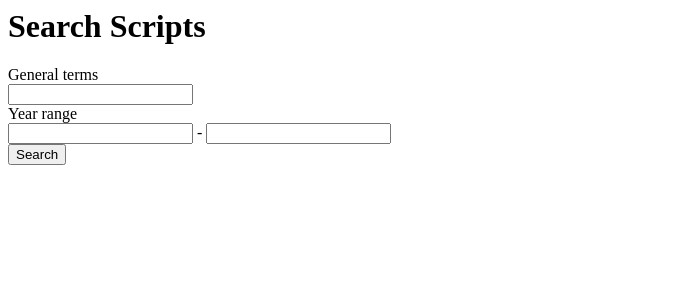
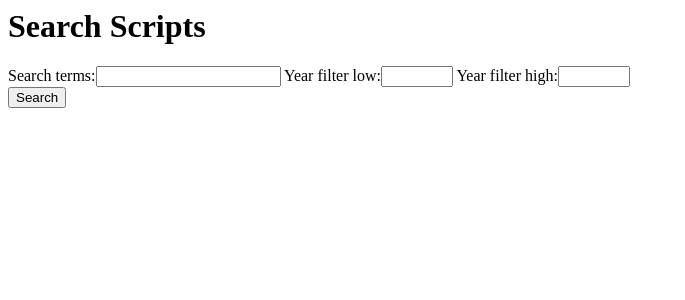
Before and after one commit to allenbkim/nlc-script-database, a Django app: page /searchscripts/ in a window 1280 px wide. Shown: the top 300 px of the page, without its empty margins (0-685 px from the left). Run offline with Django 3.2, Linux system fonts and the light colour scheme; parts of the project's set-up code (start-up, migrations or seed data) failed here and were passed over.

Commit message:
Begin using custom Form object for search page

```diff
--- /dev/null
+++ b/script_search/search/forms.py
@@ -0,0 +1,7 @@
+from django import forms
+
+
+class SearchForm(forms.Form):
+  search_terms = forms.CharField(min_length=1, max_length=200, strip=True, required=True)
+  year_filter_low = forms.IntegerField(min_value=1900, max_value=2030, required=False)
+  year_filter_high = forms.IntegerField(min_value=1900, max_value=2030, required=False)
--- a/script_search/search/templates/search/searchscripts.html
+++ b/script_search/search/templates/search/searchscripts.html
@@ -2,29 +2,10 @@
 
 <form name="form" action="" method="POST">
   {% csrf_token %}
+  {{ form }}
   <div>
-    <div>
-      <div>
-        General terms
-      </div>
-      <div>
-        <input type="text" name="search_term" />
-      </div>
-    </div>
-    <div>
-      <div>
-        Year range
-      </div>
-      <div>
-        <input type="text" name="year_filter_low" /> -
-        <input type="text" name="year_filter_high" />
-      </div>
-    </div>
-    <div>
-      <button type="submit" value="Search">Search</button>
-    </div>
+    <button type="submit" value="Search">Search</button>
   </div>
-
   {% if search_results %}
   <span>{{ snippet_hits }} results in {{ script_hits }} scripts in {{ elapsed }} seconds</span>
   <table>
--- a/script_search/search/views.py
+++ b/script_search/search/views.py
@@ -1,5 +1,6 @@
 from django.shortcuts import render
 from .models import Script
+from .forms import SearchForm
 from time import time
 
 
@@ -7,60 +8,64 @@ def index(request):
   return render(request, 'search/index.html')
 
 def search(request):
-  search_context = None
+  search_context = {}
   if request.method == 'POST':
     start_time = time()
+    form = SearchForm(request.POST)
+    if form.is_valid():
+      # User performed a search
+      search_params = {}
+      search_params['search_term'] = form.cleaned_data['search_terms']
+      search_params['year_filter_low'] = form.cleaned_data['year_filter_low'] or 1900
+      search_params['year_filter_high'] = form.cleaned_data['year_filter_high'] or 2100
+      print(search_params)
+      results = Script.objects.raw("""SELECT
+                                        id,
+                                        title,
+                                        year,
+                                        script_type,
+                                        season,
+                                        episode,
+                                        ts_rank("search_content", to_tsquery(%(search_term)s)) as "rank",
+                                        ts_headline(script_content,
+                                                to_tsquery(%(search_term)s),
+                                                'StartSel=<b>,StopSel=</b>,MaxFragments=10,' ||
+                                                'FragmentDelimiter=;#,MaxWords=10,MinWords=1') as "headline"
+                                      FROM
+                                        search_script
+                                      WHERE
+                                        search_content @@ to_tsquery(%(search_term)s)
+                                        AND year >= %(year_filter_low)s
+                                        AND year <= %(year_filter_high)s
+                                      ORDER BY rank DESC
+                                      LIMIT 1000
+      """, search_params)
 
-    # User performed a search
-    search_params = {}
-    search_params['search_term'] = request.POST['search_term'].strip()
-    search_params['year_filter_low'] = request.POST['year_filter_low'].strip() or 1900
-    search_params['year_filter_high'] = request.POST['year_filter_high'].strip() or 2100
-    results = Script.objects.raw("""SELECT
-                                      id,
-                                      title,
-                                      year,
-                                      script_type,
-                                      season,
-                                      episode,
-                                      ts_rank("search_content", to_tsquery(%(search_term)s)) as "rank",
-                                      ts_headline(script_content,
-                                              to_tsquery(%(search_term)s),
-                                              'StartSel=<b>,StopSel=</b>,MaxFragments=10,' ||
-                                              'FragmentDelimiter=;#,MaxWords=10,MinWords=1') as "headline"
-                                    FROM
-                                      search_script
-                                    WHERE
-                                      search_content @@ to_tsquery(%(search_term)s)
-                                      AND year >= %(year_filter_low)s
-                                      AND year <= %(year_filter_high)s
-                                    ORDER BY rank DESC
-                                    LIMIT 1000
-    """, search_params)
+      if results:
+        search_context['search_results'] = []
+        search_context['script_hits'] = len(results)
+        search_context['snippet_hits'] = 0
 
-    if results:
-      search_context = {}
-      search_context['search_results'] = []
-      search_context['script_hits'] = len(results)
-      search_context['snippet_hits'] = 0
+        for result in results:
+          search_result = {}
+          search_result['id'] = result.id
+          search_result['title'] = result.title
+          search_result['script_type'] = result.script_type
+          search_result['season'] = result.season
+          search_result['episode'] = result.episode
+          search_result['year'] = result.year
+          search_result['rank'] = result.rank
+          snippets = result.headline.split(';#')
+          search_result['headline'] = snippets
+          search_context['snippet_hits'] += len(snippets)
+          search_context['search_results'].append(search_result)
 
-      for result in results:
-        search_result = {}
-        search_result['id'] = result.id
-        search_result['title'] = result.title
-        search_result['script_type'] = result.script_type
-        search_result['season'] = result.season
-        search_result['episode'] = result.episode
-        search_result['year'] = result.year
-        search_result['rank'] = result.rank
-        snippets = result.headline.split(';#')
-        search_result['headline'] = snippets
-        search_context['snippet_hits'] += len(snippets)
-        search_context['search_results'].append(search_result)
+        elapsed = time() - start_time
+        search_context['elapsed'] = '%.4f' % elapsed
+  else:
+    form = SearchForm()
 
-      elapsed = time() - start_time
-      search_context['elapsed'] = '%.4f' % elapsed
-
+  search_context['form'] = form
   return render(request, 'search/searchscripts.html', context=search_context)
 
 def view_script(request):
```
